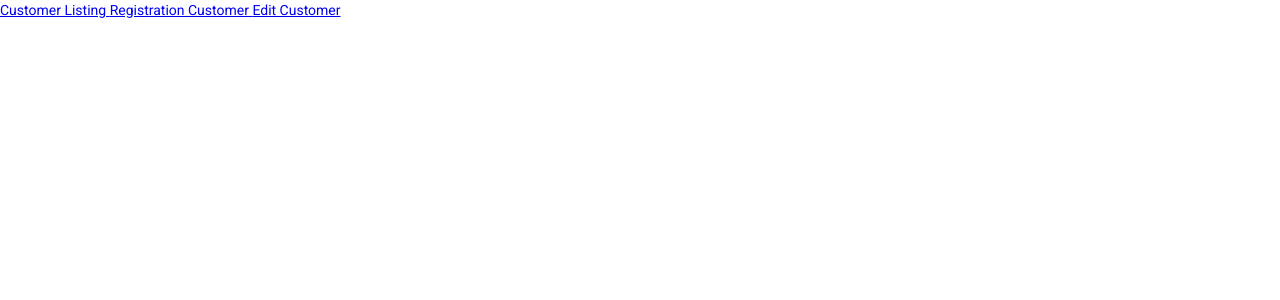
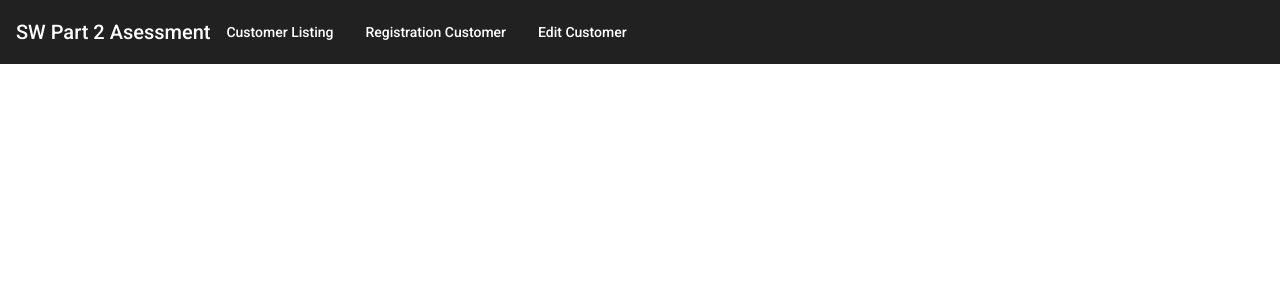
Before and after one commit to JusKIdding/sw-part2-dana, an Angular app in the folder Customer_FE/: page / in a window 1280 px wide. Shown: the top 300 px of the page. Built offline with nearby package versions, Linux system fonts and the light colour scheme.

Commit message:
Allow navigation bar todo: - test flexbox - Registration Customer Page - Edit Customer Page

```diff
--- a/Customer_FE/src/app/customermainpage/customermainpage.component.css
+++ b/Customer_FE/src/app/customermainpage/customermainpage.component.css
@@ -0,0 +1,13 @@
+.navigation-bar {
+    background-color: black;
+    overflow: hidden;
+
+    display: flex;
+    flex-direction: column;
+    flex-wrap: wrap;
+}
+
+.navigation-bar a {
+    font-size: 18;
+    text-align: center;
+}
--- a/Customer_FE/src/app/customermainpage/customermainpage.component.html
+++ b/Customer_FE/src/app/customermainpage/customermainpage.component.html
@@ -1,5 +1,7 @@
-<nav>
-    <a routerLink="/customer-listing-page"> Customer Listing </a>
-    <a routerLink="/registration-customer-page"> Registration Customer </a>
-    <a routerLink="/edit-customer-page"> Edit Customer </a>
-</nav>
+<!-- <div class="navigation-bar"> </div> -->
+<mat-toolbar>
+    <span>SW Part 2 Asessment </span>
+    <a mat-button routerLink="/customer-listing-page"> Customer Listing </a>
+    <a mat-button routerLink="/registration-customer-page"> Registration Customer </a>
+    <a mat-button routerLink="/edit-customer-page"> Edit Customer </a>
+</mat-toolbar>
```
Also changed, not shown: Customer_FE/src/app/app.module.ts (+13 -5 lines).
